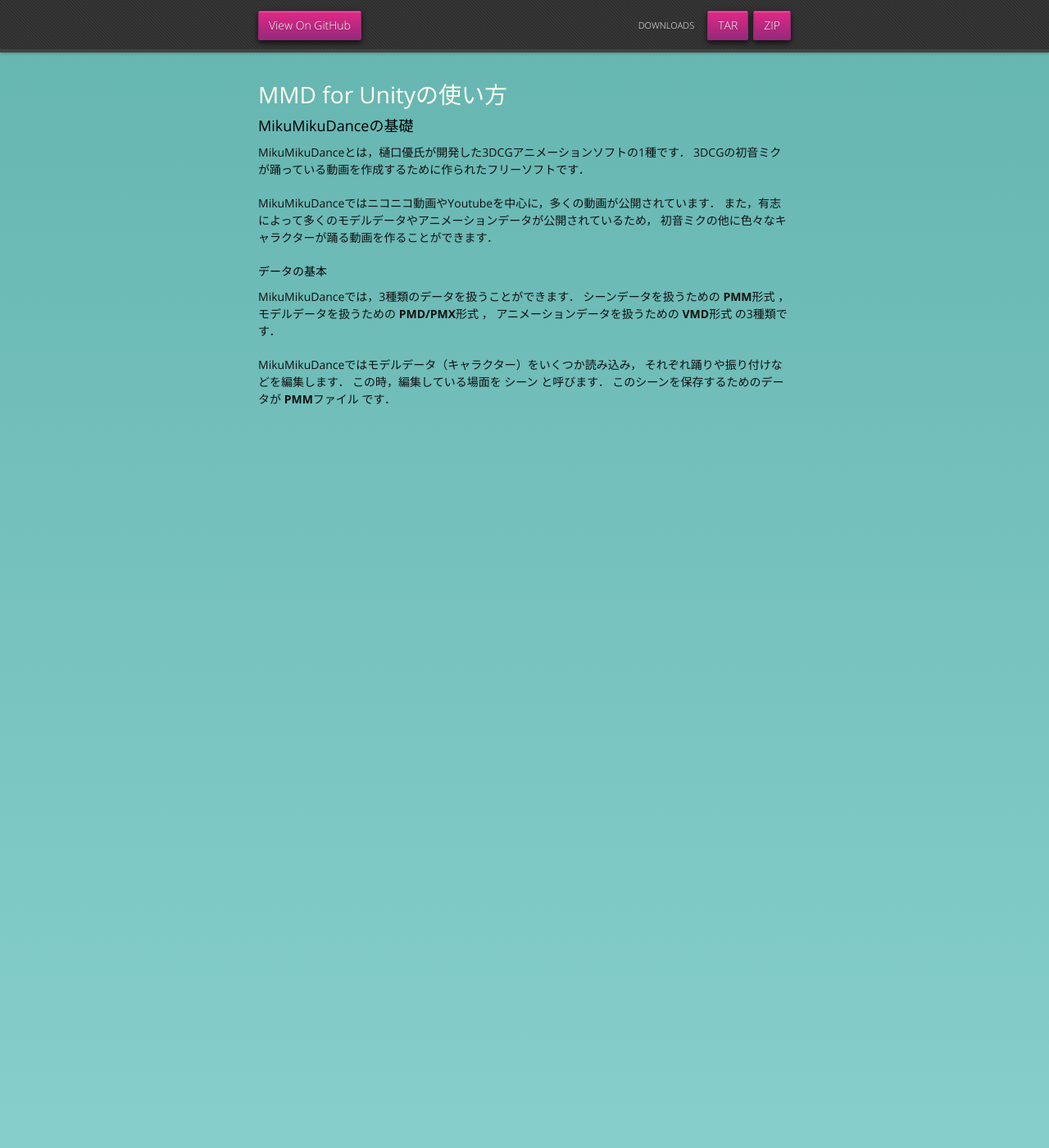
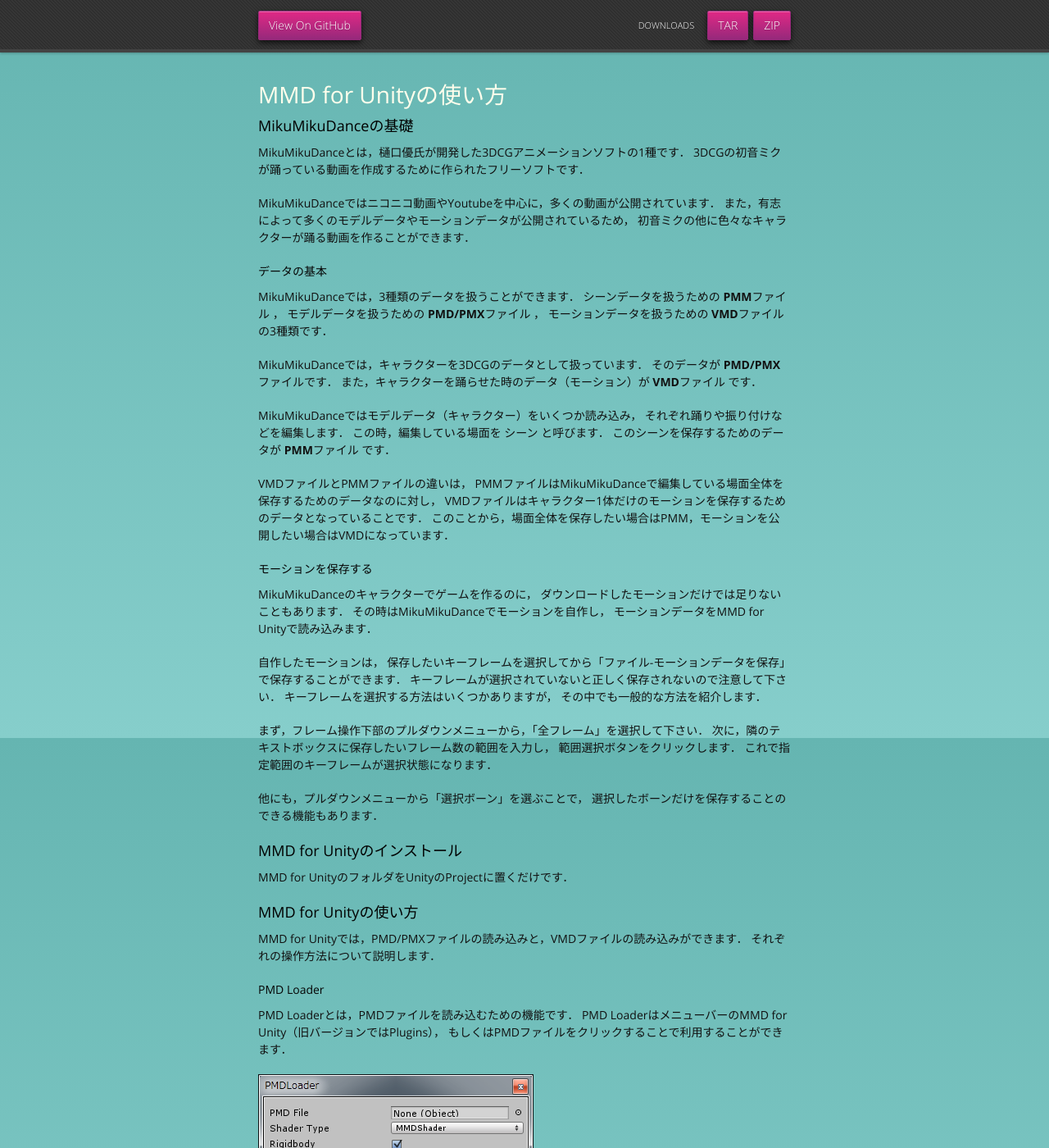
Before and after one commit to mmd-for-unity-proj/mmd-for-unity, a Jekyll site: the page built from tutorial.md, in a window 1280 px wide and 1400 px high. Shown: the whole window at 82% size. Built offline with Jekyll 4.4.1, drawn with Linux system fonts in a browser that asks for light colours; nearby versions of some CDN libraries; some of the changed text lies outside the part shown.

Commit message:
チュートリアルを追記

```diff
--- a/tutorial.md
+++ b/tutorial.md
@@ -11,16 +11,80 @@
 3DCGの初音ミクが踊っている動画を作成するために作られたフリーソフトです．
 
 MikuMikuDanceではニコニコ動画やYoutubeを中心に，多くの動画が公開されています．
-また，有志によって多くのモデルデータやアニメーションデータが公開されているため，
+また，有志によって多くのモデルデータやモーションデータが公開されているため，
 初音ミクの他に色々なキャラクターが踊る動画を作ることができます．
 
 #### データの基本
 MikuMikuDanceでは，3種類のデータを扱うことができます．
-シーンデータを扱うための **PMM形式** ，
-モデルデータを扱うための **PMD/PMX形式** ，
-アニメーションデータを扱うための **VMD形式** の3種類です．
+シーンデータを扱うための **PMMファイル** ，
+モデルデータを扱うための **PMD/PMXファイル** ，
+モーションデータを扱うための **VMDファイル** の3種類です．
+
+MikuMikuDanceでは，キャラクターを3DCGのデータとして扱っています．
+そのデータが **PMD/PMX** ファイルです．
+また，キャラクターを踊らせた時のデータ（モーション）が **VMDファイル** です．
 
 MikuMikuDanceではモデルデータ（キャラクター）をいくつか読み込み，
 それぞれ踊りや振り付けなどを編集します．
 この時，編集している場面を **シーン** と呼びます．
 このシーンを保存するためのデータが **PMMファイル** です．
+
+VMDファイルとPMMファイルの違いは，
+PMMファイルはMikuMikuDanceで編集している場面全体を保存するためのデータなのに対し，
+VMDファイルはキャラクター1体だけのモーションを保存するためのデータとなっていることです．
+このことから，場面全体を保存したい場合はPMM，モーションを公開したい場合はVMDになっています．
+
+#### モーションを保存する
+MikuMikuDanceのキャラクターでゲームを作るのに，
+ダウンロードしたモーションだけでは足りないこともあります．
+その時はMikuMikuDanceでモーションを自作し，
+モーションデータをMMD for Unityで読み込みます．
+
+自作したモーションは，
+保存したいキーフレームを選択してから「ファイル-モーションデータを保存」で保存することができます．
+キーフレームが選択されていないと正しく保存されないので注意して下さい．
+キーフレームを選択する方法はいくつかありますが，
+その中でも一般的な方法を紹介します．
+
+まず，フレーム操作下部のプルダウンメニューから，「全フレーム」を選択して下さい．
+次に，隣のテキストボックスに保存したいフレーム数の範囲を入力し，
+範囲選択ボタンをクリックします．
+これで指定範囲のキーフレームが選択状態になります．
+
+他にも，プルダウンメニューから「選択ボーン」を選ぶことで，
+選択したボーンだけを保存することのできる機能もあります．
+
+### MMD for Unityのインストール
+MMD for UnityのフォルダをUnityのProjectに置くだけです．
+
+### MMD for Unityの使い方
+MMD for Unityでは，PMD/PMXファイルの読み込みと，VMDファイルの読み込みができます．
+それぞれの操作方法について説明します．
+
+#### PMD Loader
+PMD Loaderとは，PMDファイルを読み込むための機能です．
+PMD LoaderはメニューバーのMMD for Unity（旧バージョンではPlugins），
+もしくはPMDファイルをクリックすることで利用することができます．
+
+![メニューバーから呼び出したPMD Loader](/images/pmd-loader.png)
+
+まず，PMD Loaderを起動する前にモデルデータをProjectに追加する必要があります．
+モデルデータが入っているフォルダごと，Projectへドラッグ＆ドロップしてください．
+なお，このフォルダの中身を変更したり移動すると読み込みに失敗します．
+
+PMD Fileには，MikuMikuDanceのPMDファイルをドラッグ＆ドロップしてください．
+PMDファイルをドラッグ＆ドロップすると，Convertボタンが現れるのでクリックすると読み込みが始まります．
+読み込みに成功すると，読み込んだキャラクターがHierarchyに追加されるので目安にしてください．
+
+それぞれの項目の意味について説明します．
+
+Shader Typeは描画するのに使われるシェーダの種類を選択します．デフォルトはMMDShaderです．
+Rigidbodyは剛体を利用したいときにチェックします．
+Use Mecanimをチェックすると，Mecanimが利用できるように調整します．
+Use IKは，IKを利用したいときにチェックします．
+Scaleは読み込んだモデルの大きさです．
+UnityとMikuMikuDanceでは，大きさの単位が異なるため，
+MikuMikuDanceからUnityへ大きさを揃える必要があります．
+Originalボタンを押すと，1メートルを基準とした大きさに揃えられます．
+1.0ボタンを押すと，MikuMikuDanceを基準とした大きさに揃えられます．
+Use PMX Base Importは，PMXファイルを読み込みたいときにチェックします．
```
Also changed, not shown: images/pmd-loader.png (added).
